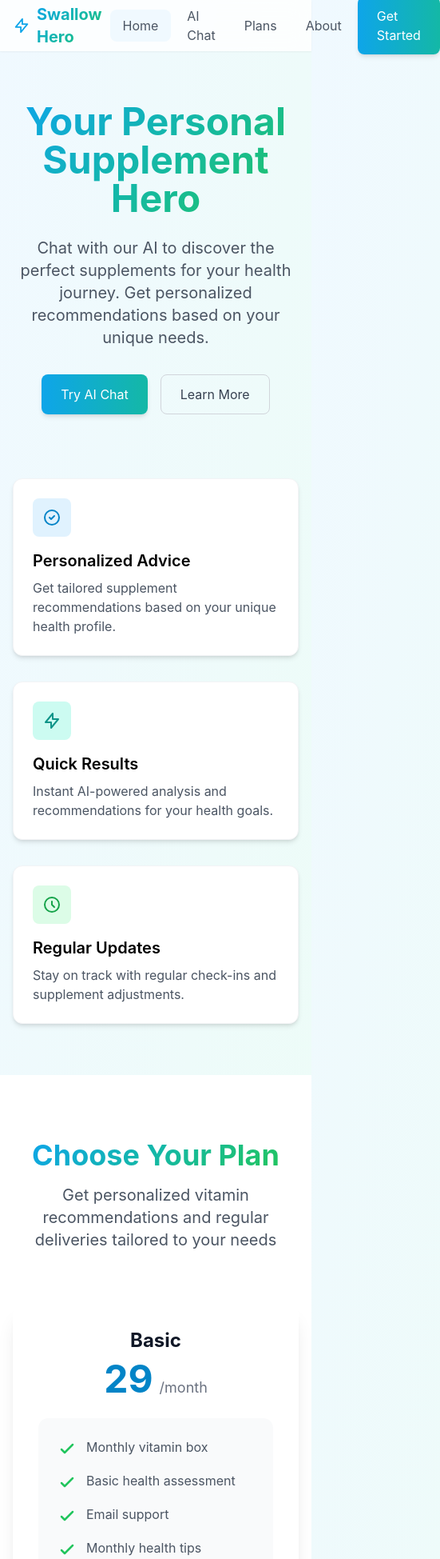
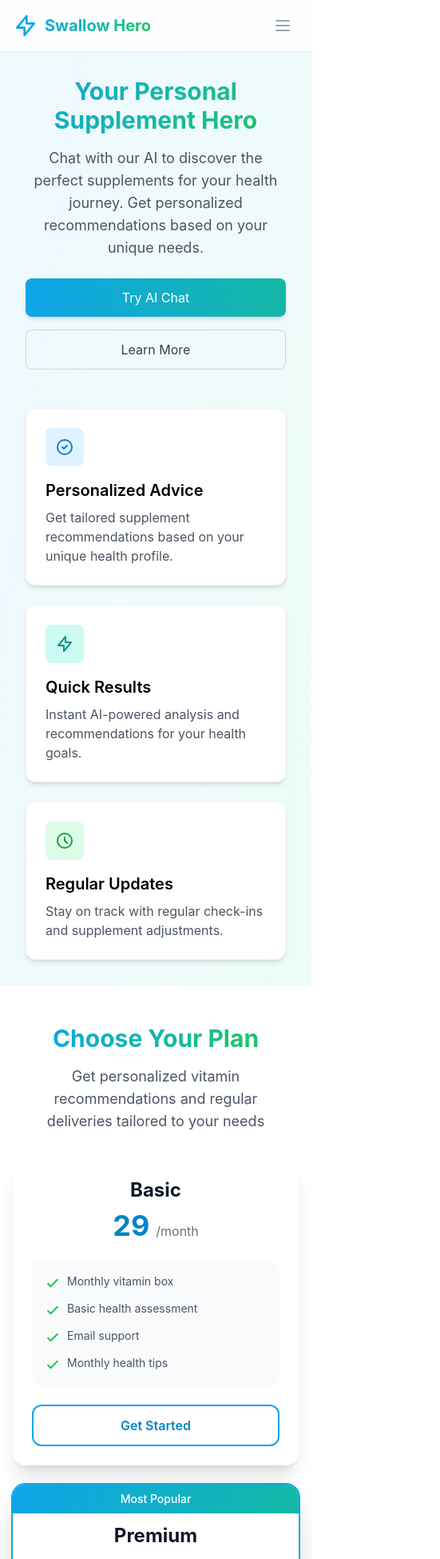
Before and after one commit to shabang12321/Swallow, a React (Create React App) app in the folder swallow-hero/: page / in a window 390 px wide. Shown: the top 1949 px of the page at 80% size, 551 px wide, since content can reach past the window. Built offline with nearby package versions, Linux system fonts and the light colour scheme.

Commit message:
mobile view added

```diff
--- a/swallow-hero/src/components/Navigation.jsx
+++ b/swallow-hero/src/components/Navigation.jsx
@@ -1,8 +1,9 @@
-import React from 'react';
+import React, { useState } from 'react';
 import { Link, useLocation } from 'react-router-dom';
 
 const Navigation = () => {
   const location = useLocation();
+  const [isMenuOpen, setIsMenuOpen] = useState(false);
   const isActive = (path) => location.pathname === path;
 
   return (
@@ -18,7 +19,28 @@ const Navigation = () => {
               <span className="text-xl font-bold hero-gradient">Swallow Hero</span>
             </Link>
           </div>
-          <div className="flex items-center space-x-1">
+
+          {/* Mobile menu button */}
+          <div className="flex items-center lg:hidden">
+            <button
+              onClick={() => setIsMenuOpen(!isMenuOpen)}
+              className="inline-flex items-center justify-center p-2 rounded-md text-gray-400 hover:text-gray-500 hover:bg-gray-100 focus:outline-none focus:ring-2 focus:ring-inset focus:ring-sky-500"
+            >
+              <span className="sr-only">Open main menu</span>
+              {!isMenuOpen ? (
+                <svg className="block h-6 w-6" fill="none" viewBox="0 0 24 24" stroke="currentColor">
+                  <path strokeLinecap="round" strokeLinejoin="round" strokeWidth={2} d="M4 6h16M4 12h16M4 18h16" />
+                </svg>
+              ) : (
+                <svg className="block h-6 w-6" fill="none" viewBox="0 0 24 24" stroke="currentColor">
+                  <path strokeLinecap="round" strokeLinejoin="round" strokeWidth={2} d="M6 18L18 6M6 6l12 12" />
+                </svg>
+              )}
+            </button>
+          </div>
+
+          {/* Desktop menu */}
+          <div className="hidden lg:flex items-center space-x-1">
             <Link to="/" className={`nav-link ${isActive('/') ? 'bg-sky-50 text-sky-600' : ''}`}>
               Home
             </Link>
@@ -37,6 +59,50 @@ const Navigation = () => {
           </div>
         </div>
       </div>
+
+      {/* Mobile menu */}
+      <div className={`lg:hidden ${isMenuOpen ? 'block' : 'hidden'}`}>
+        <div className="px-2 pt-2 pb-3 space-y-1 bg-white shadow-lg">
+          <Link
+            to="/"
+            className={`block px-3 py-2 rounded-md text-base font-medium ${
+              isActive('/') ? 'bg-sky-50 text-sky-600' : 'text-gray-700 hover:bg-gray-50'
+            }`}
+          >
+            Home
+          </Link>
+          <Link
+            to="/chat"
+            className={`block px-3 py-2 rounded-md text-base font-medium ${
+              isActive('/chat') ? 'bg-sky-50 text-sky-600' : 'text-gray-700 hover:bg-gray-50'
+            }`}
+          >
+            AI Chat
+          </Link>
+          <Link
+            to="/plans"
+            className={`block px-3 py-2 rounded-md text-base font-medium ${
+              isActive('/plans') ? 'bg-sky-50 text-sky-600' : 'text-gray-700 hover:bg-gray-50'
+            }`}
+          >
+            Plans
+          </Link>
+          <Link
+            to="/about"
+            className={`block px-3 py-2 rounded-md text-base font-medium ${
+              isActive('/about') ? 'bg-sky-50 text-sky-600' : 'text-gray-700 hover:bg-gray-50'
+            }`}
+          >
+            About
+          </Link>
+          <Link
+            to="/chat"
+            className="block w-full text-center px-3 py-2 rounded-md text-base font-medium btn-primary mt-4"
+          >
+            Get Started
+          </Link>
+        </div>
+      </div>
     </nav>
   );
 };
--- a/swallow-hero/src/components/SubscriptionPlans.jsx
+++ b/swallow-hero/src/components/SubscriptionPlans.jsx
@@ -44,13 +44,13 @@ const plans = [
 const SubscriptionPlans = () => {
   return (
     <div className="max-w-7xl mx-auto px-4 sm:px-6 lg:px-8">
-      <div className="text-center mb-16">
-        <h2 className="text-4xl font-bold hero-gradient mb-4">Choose Your Plan</h2>
-        <p className="text-xl text-gray-600 max-w-2xl mx-auto">
+      <div className="text-center mb-8 sm:mb-16">
+        <h2 className="text-3xl sm:text-4xl font-bold hero-gradient mb-4">Choose Your Plan</h2>
+        <p className="text-lg sm:text-xl text-gray-600 max-w-2xl mx-auto px-4">
           Get personalized vitamin recommendations and regular deliveries tailored to your needs
         </p>
       </div>
-      <div className="grid md:grid-cols-3 gap-8 mb-8">
+      <div className="grid grid-cols-1 md:grid-cols-2 lg:grid-cols-3 gap-6 sm:gap-8 mb-8">
         {plans.map((plan) => (
           <div
             key={plan.name}
@@ -66,20 +66,20 @@ const SubscriptionPlans = () => {
                 </div>
               </div>
             )}
-            <div className={`p-8 ${plan.highlight ? 'pt-12' : ''}`}>
+            <div className={`p-6 sm:p-8 ${plan.highlight ? 'pt-12' : ''}`}>
               <div className="flex flex-col items-center">
                 <h3 className="text-2xl font-bold text-gray-900 mb-2">{plan.name}</h3>
                 <div className="flex items-baseline mb-6">
-                  <span className="text-5xl font-bold text-sky-600">{plan.price}</span>
-                  <span className="text-gray-500 ml-2 text-lg">/{plan.period}</span>
+                  <span className="text-4xl sm:text-5xl font-bold text-sky-600">{plan.price}</span>
+                  <span className="text-gray-500 ml-2 text-base sm:text-lg">/{plan.period}</span>
                 </div>
               </div>
-              <div className="bg-gray-50 rounded-xl p-6 mb-6">
-                <ul className="space-y-4">
+              <div className="bg-gray-50 rounded-xl p-4 sm:p-6 mb-6">
+                <ul className="space-y-3 sm:space-y-4">
                   {plan.features.map((feature) => (
                     <li key={feature} className="flex items-start">
                       <svg
-                        className="h-6 w-6 text-green-500 mr-3 flex-shrink-0 mt-0.5"
+                        className="h-5 w-5 sm:h-6 sm:w-6 text-green-500 mr-2 sm:mr-3 flex-shrink-0 mt-0.5"
                         fill="none"
                         stroke="currentColor"
                         viewBox="0 0 24 24"
@@ -91,13 +91,13 @@ const SubscriptionPlans = () => {
                           d="M5 13l4 4L19 7"
                         />
                       </svg>
-                      <span className="text-gray-600">{feature}</span>
+                      <span className="text-sm sm:text-base text-gray-600">{feature}</span>
                     </li>
                   ))}
                 </ul>
               </div>
               <button
-                className={`w-full py-4 px-6 rounded-xl text-lg font-semibold transition-all duration-200
+                className={`w-full py-3 sm:py-4 px-4 sm:px-6 rounded-xl text-base sm:text-lg font-semibold transition-all duration-200
                   ${plan.highlight
                     ? 'bg-gradient-to-r from-sky-500 to-teal-500 text-white hover:from-sky-600 hover:to-teal-600 shadow-lg hover:shadow-xl'
                     : 'bg-white border-2 border-sky-500 text-sky-600 hover:bg-sky-50'
--- a/swallow-hero/src/pages/Home.jsx
+++ b/swallow-hero/src/pages/Home.jsx
@@ -11,27 +11,28 @@ const Home = () => {
       <Navigation />
 
       {/* Hero Section */}
-      <div className="py-16 px-4 sm:px-6 lg:px-8">
+      <div className="py-8 sm:py-16 px-4 sm:px-6 lg:px-8">
         <div className="max-w-7xl mx-auto">
           <div className="text-center">
-            <h1 className="text-5xl font-bold mb-6 hero-gradient">
+            <h1 className="text-3xl sm:text-4xl md:text-5xl font-bold mb-4 sm:mb-6 hero-gradient px-2">
               Your Personal Supplement Hero
             </h1>
-            <p className="text-xl text-gray-600 max-w-2xl mx-auto mb-8">
+            <p className="text-lg sm:text-xl text-gray-600 max-w-2xl mx-auto mb-6 sm:mb-8 px-4">
               Chat with our AI to discover the perfect supplements for your health journey.
               Get personalized recommendations based on your unique needs.
             </p>
-            <div className="flex justify-center space-x-4">
+            <div className="flex flex-col sm:flex-row justify-center space-y-4 sm:space-y-0 sm:space-x-4 px-4">
               <button
                 onClick={() => navigate('/chat')}
-                className="btn-primary"
+                className="btn-primary w-full sm:w-auto"
               >
                 Try AI Chat
               </button>
               <button
                 onClick={() => navigate('/about')}
                 className="px-6 py-3 text-gray-700 rounded-lg border border-gray-300
-                          hover:border-green-500 hover:text-green-600 transition-all duration-200"
+                          hover:border-green-500 hover:text-green-600 transition-all duration-200
+                          w-full sm:w-auto"
               >
                 Learn More
               </button>
@@ -39,7 +40,7 @@ const Home = () => {
           </div>
 
           {/* Features Section */}
-          <div className="mt-20 grid grid-cols-1 md:grid-cols-3 gap-8">
+          <div className="mt-12 sm:mt-20 grid grid-cols-1 md:grid-cols-3 gap-6 sm:gap-8 px-4">
             <div className="card p-6">
               <div className="w-12 h-12 bg-sky-100 rounded-lg flex items-center justify-center mb-4">
                 <svg className="w-6 h-6 text-sky-600" fill="none" stroke="currentColor" viewBox="0 0 24 24">
@@ -75,7 +76,7 @@ const Home = () => {
       </div>
 
       {/* Subscription Plans */}
-      <div className="bg-white py-20">
+      <div className="bg-white py-12 sm:py-20">
         <SubscriptionPlans />
       </div>
     </div>
```
